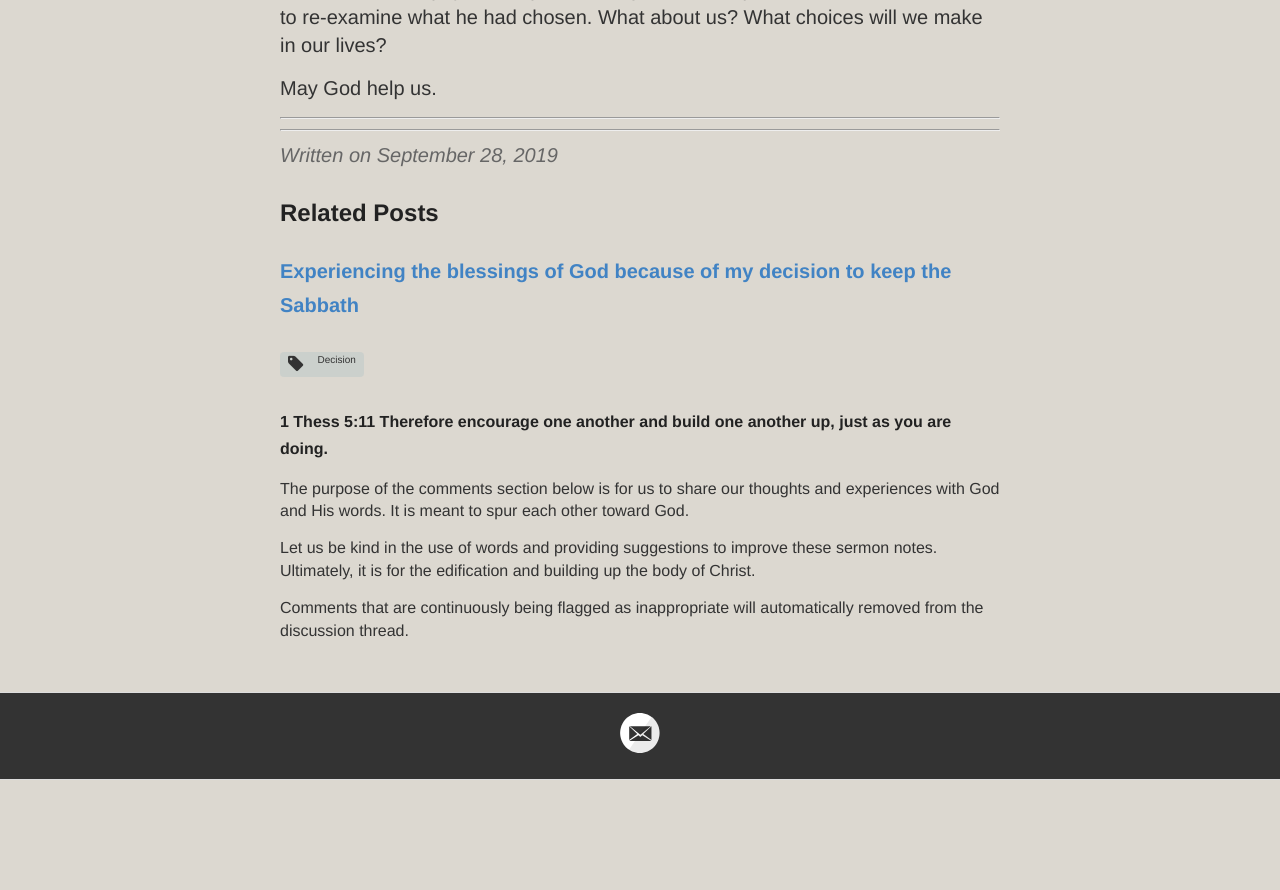
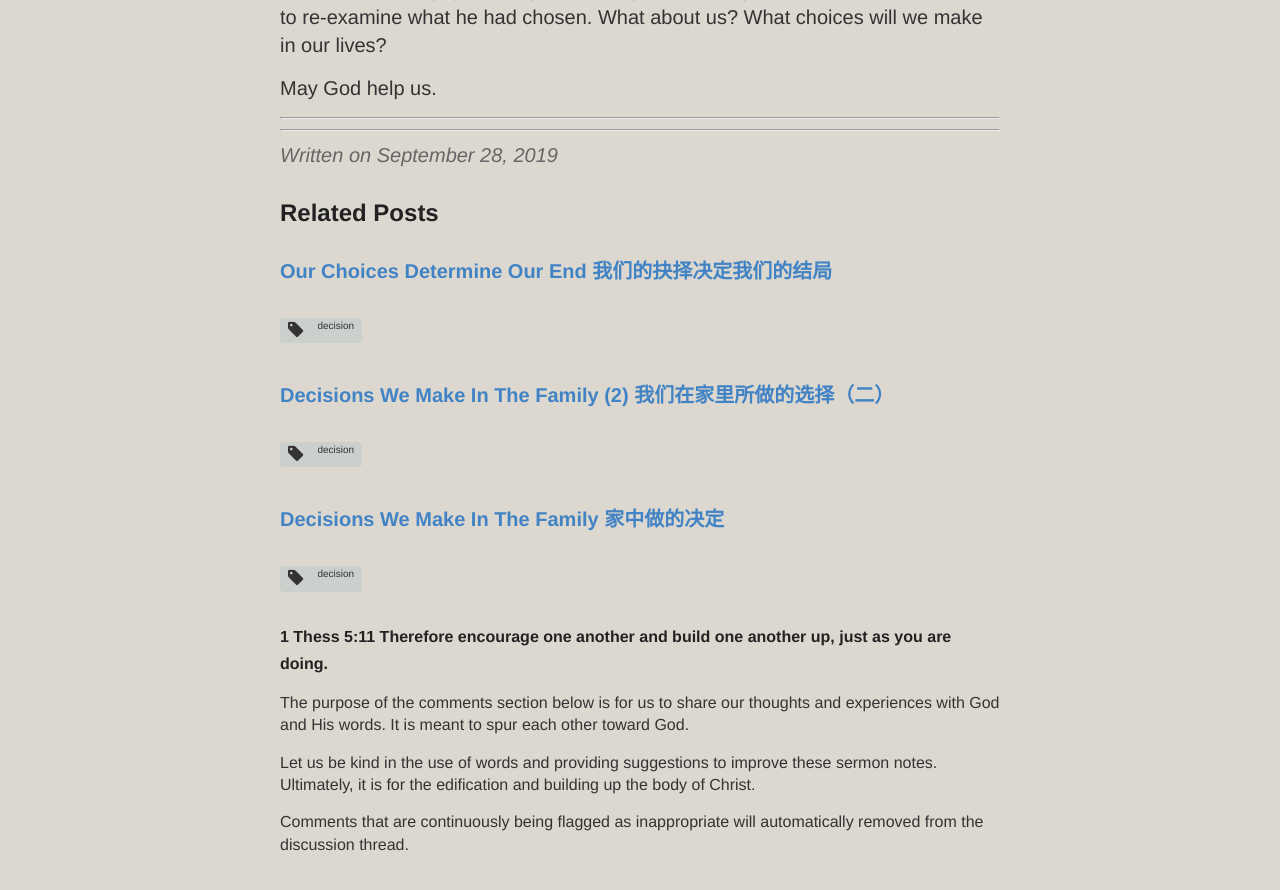
Before and after one commit to catchupTJC/catchuptjc.github.io, a Jekyll site: the page built from _posts/2019-09-28-An Examination of Lot’s Choice.md, in a window 1280 px wide and 900 px high, scrolled down 8010 px. Shown: the top 890 px of the window. Built offline with Jekyll 4.4.1, drawn with Linux system fonts in a browser that asks for light colours; nearby versions of some CDN libraries; comment, search, counter and statistics services are not loaded; before the commit the page ends 8790 px from its top, so only the background shows below that; some of the changed lines change nothing that is shown; some of the changed text lies outside the part shown.

Commit message:
Update 2019-09-28-An Examination of Lot’s Choice.md

```diff
--- a/_posts/2019-09-28-An Examination of Lot’s Choice.md
+++ b/_posts/2019-09-28-An Examination of Lot’s Choice.md
@@ -1,8 +1,8 @@
 ---
 layout: post
 title: An Examination of Lot’s Choice 检视罗得的选择
-category: YouthSpiritualMeeting(SG)2019
-tags: [Decision]
+category: sermon2019singapore
+tags: [decision]
 hymns: [470,471]
 ---
 
```
